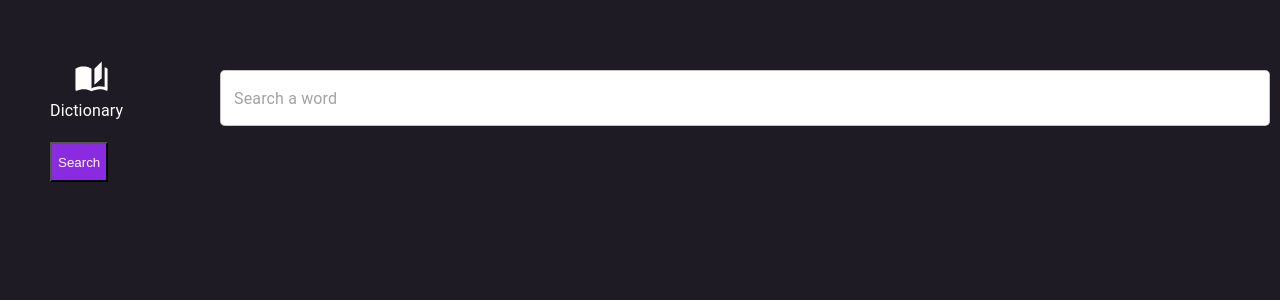
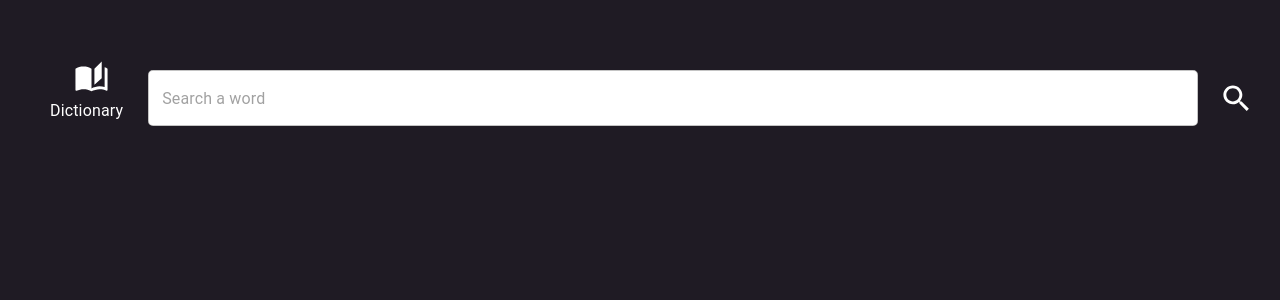
Before and after one commit to shesha4572/autocmplt-dict, a React (Create React App) app in the folder frontend/: page / in a window 1280 px wide. Shown: the top 300 px of the page. Built offline with nearby package versions, Linux system fonts and the light colour scheme.

Commit message:
Final Frontend

```diff
--- a/frontend/src/Dictionary.js
+++ b/frontend/src/Dictionary.js
@@ -48,7 +48,7 @@ class Dictionary extends React.Component{
         if (this.props.displayBoolean && this.state.jsonWord.word !== "") {
             return (
                 <div style={{paddingLeft:'150px'}}>
-                    <Typography style={{fontFamily : "Playfair Display" , fontWeight : "bold",color:'white'}} variant={"h2"}> {this.state.jsonWord.word.charAt(0).toUpperCase() + this.state.jsonWord.word.slice(1)} </Typography>
+                    <Typography style={{fontFamily : "Playfair Display" , fontWeight : "bold",color:'white'}} variant={"h2"}> {this.state.jsonWord.word.charAt(0).toUpperCase() + this.state.jsonWord.word.slice(1).toLowerCase()} </Typography>
                     <Typography variant={"h3"} style={{fontFamily : "Times New Roman" , fontWeight : "bolder",color:'white'}}> {Object.keys(this.state.jsonWord.meanings).map((el , ind) => el + (ind === (Object.keys(this.state.jsonWord.meanings).length - 1) ? "   " : " / "))} </Typography>
                     <VolumeUpIcon style={{padding : "10px 10px 10px 10px",color:'white'}} onClick={this.handleSpeechClick}></VolumeUpIcon>
                     <div style={{color:"white"}}>
--- a/frontend/src/Form.js
+++ b/frontend/src/Form.js
@@ -51,13 +51,7 @@ class Form extends Component {
                             }} freeSolo renderInput={(params) => <TextField
                                 variant="outlined" style={{marginTop:'10px',width:'100%',backgroundColor:'white',borderRadius:'5px'}} {...params} placeholder={"Search a word"} onKeyUp={e => this.handleChange(e)}/>}
                                                             options={this.state.autoFillList.map(e => e)}/></Grid>
-                            <Grid item xs paddingLeft={5} paddingTop={1}><Button id={"search-button"} variant={"contained"} style={{
-                                color: "white",
-                                backgroundColor: "blueviolet",
-                                height: '5vh',
-                                fontVariant: "oldstyle-nums",
-                                marginTop: '8px'
-                            }}onClick={() => this.setState({renderMeanings: true})}>Search</Button></Grid>
+                            <Grid item xs  paddingLeft={2} paddingTop={1}><SearchIcon style={{color:'white',marginTop:'13px',marginLeft:'5px'}} fontSize={'large'} onClick={() => this.setState({renderMeanings: true})}/></Grid>
                         </Grid>
                     </div>
                     <br/>
```
